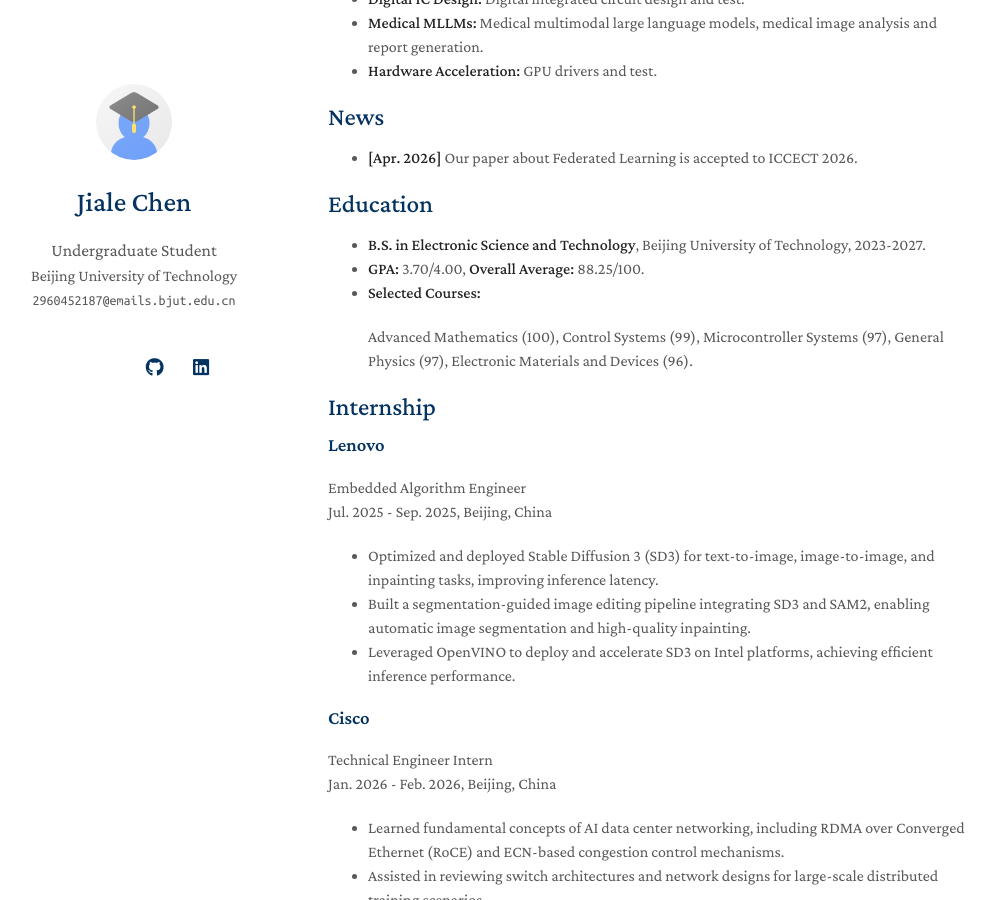
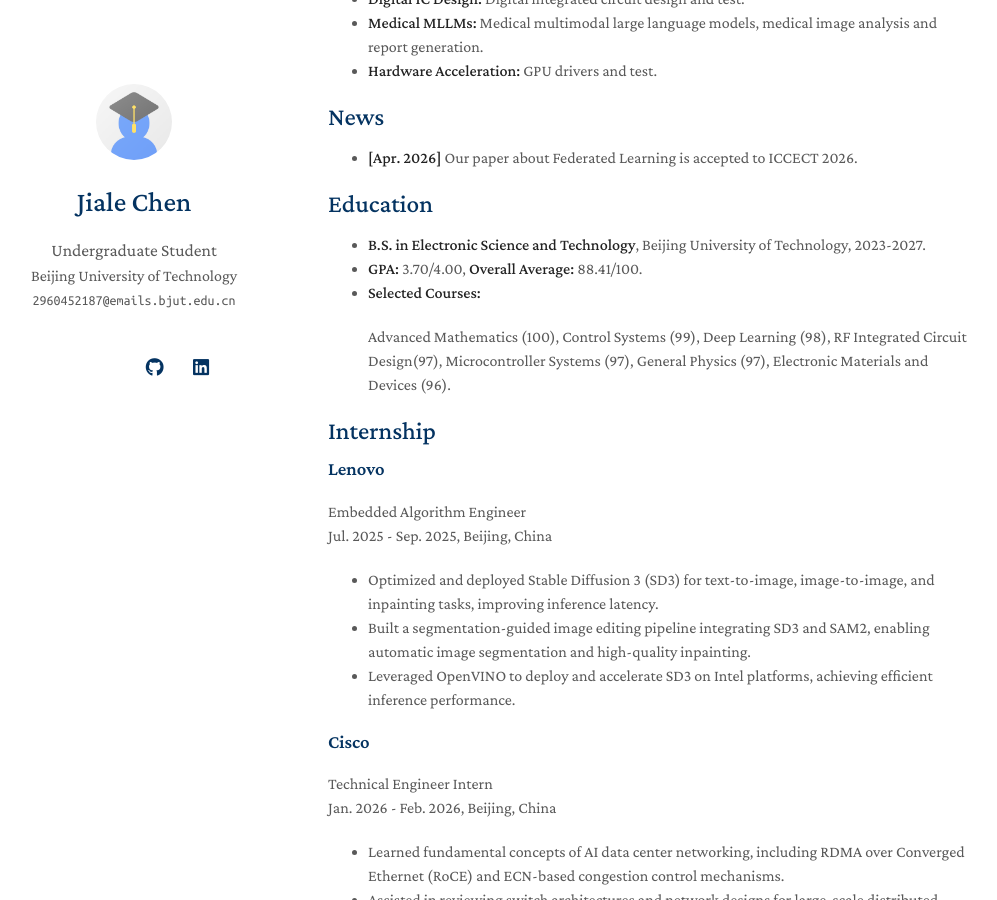
Before and after one commit to Chenjl13/Chenjl13.github.io, a Jekyll site: the page built from index.md, in a window 1280 px wide and 900 px high, scrolled down 300 px. Shown: the whole window, without its empty margins (142-1139 px from the left). Built offline with Jekyll 4.4.1, drawn with Linux system fonts in a browser that asks for light colours; a style sheet for code colours, icons or effects is not loaded; our own code applies the rules of GitHub Pages for plain Markdown files.

Commit message:
Update index.md

```diff
--- a/index.md
+++ b/index.md
@@ -21,11 +21,10 @@ Currently, I am serving as a research intern at Shanghai Jiao Tong University, u
 ## Education
 
 - **B.S. in Electronic Science and Technology**, Beijing University of Technology, 2023-2027.
-- **GPA:** 3.70/4.00, **Overall Average:** 88.25/100.
+- **GPA:** 3.70/4.00, **Overall Average:** 88.41/100.
 - **Selected Courses:**
 
-  Advanced Mathematics (100), Control Systems (99), Microcontroller Systems (97), General Physics (97),
-  Electronic Materials and Devices (96).
+  Advanced Mathematics (100), Control Systems (99), Deep Learning (98), RF Integrated Circuit Design(97), Microcontroller Systems (97), General Physics (97), Electronic Materials and Devices (96).
 
 ## Internship
 
```
